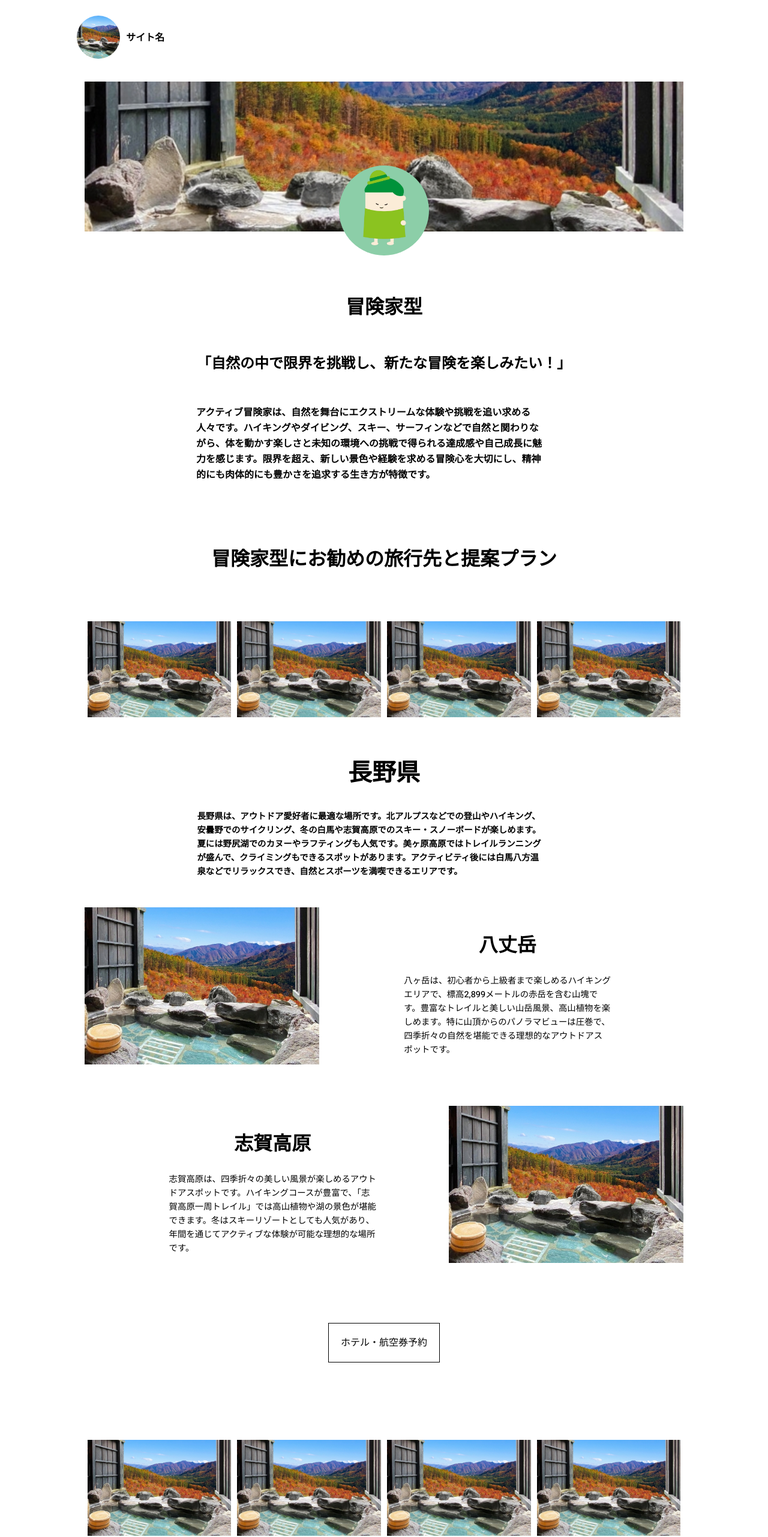
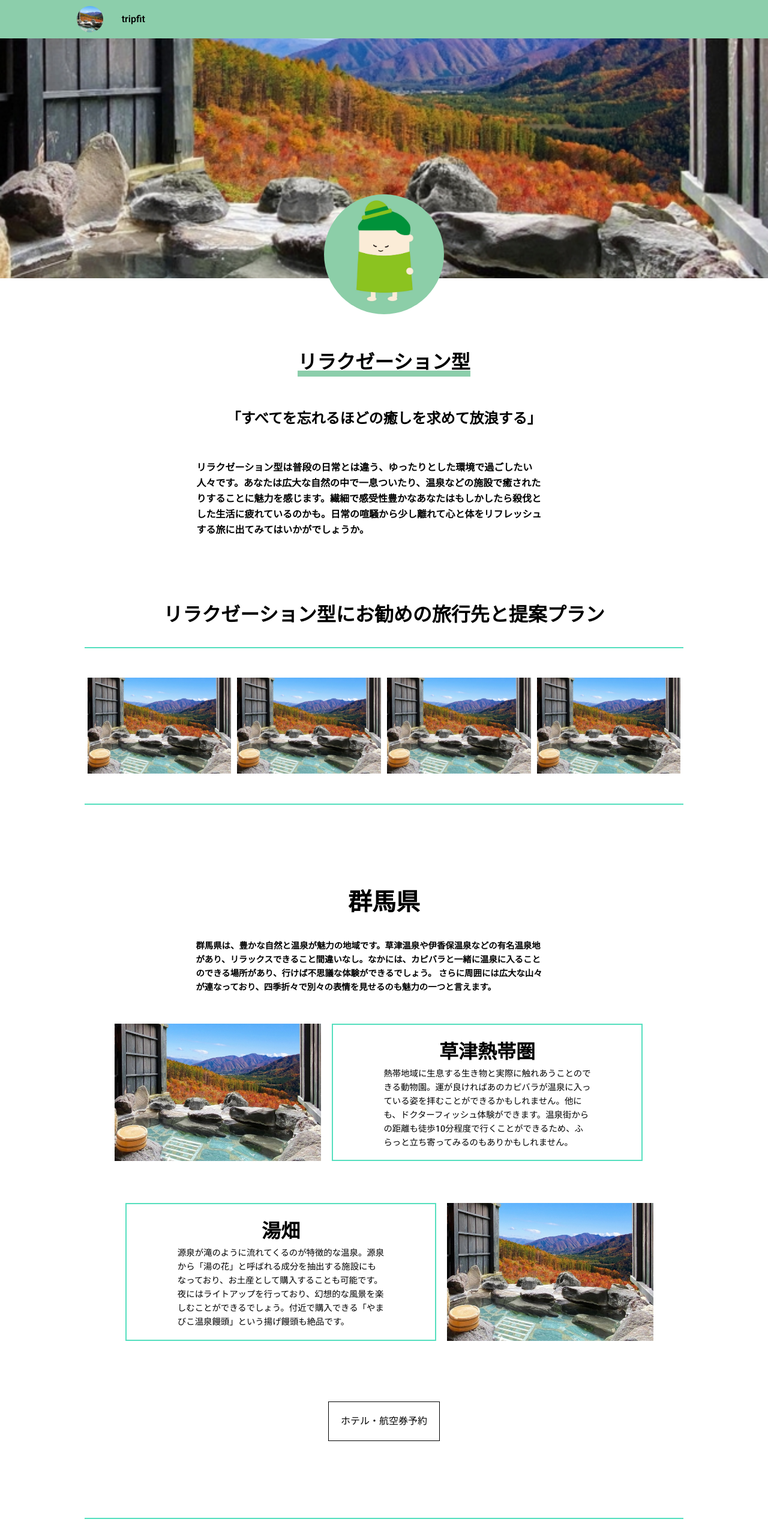
Before and after one commit to winc1980/2024-summer-hackathon-team-keita, a plain HTML site: page tripanswer3.html in a window 1280 px wide. Shown: the top 2563 px of the page at 60% size. Drawn offline with Linux system fonts and the light colour scheme; some packages are replaced by stand-ins of ours.

Commit message:
editfile

```diff
--- a/tripanswer3.css
+++ b/tripanswer3.css
@@ -23,18 +23,20 @@ body * {
 }
 
 header {
-  padding: 2% 10%;
+  padding: 0 10%;
   display: flex;
+  background-color: rgba(140, 206, 171);
 }
 header a {
   text-decoration: none;
-  margin-left: 1%;
+  margin-left: 3%;
   font-size: 100%;
   font-weight: 600;
   color: black;
   margin-top: auto;
   margin-bottom: auto;
 }
+
 header img {
   width: 100%;
   height: 100%;
@@ -43,17 +45,17 @@ header img {
   object-fit: cover;
 }
 header div {
-  height: 72px;
-  width: 72px;
+  height: 44px;
+  width: 44px;
+  margin: 1% 0;
 }
 
 .top-section {
-  margin-top: 1%;
   margin-bottom: 8%;
 }
 
 .top-section__collage {
-  height: 250px;
+  height: 400px;
   z-index: 1;
   position: relative;
   align-items: center;
@@ -68,12 +70,12 @@ header div {
 }
 
 .top-section__collage__icon {
-  width: 150px;
-  height: 150px;
+  width: 200px;
+  height: 200px;
   border-radius: 50%;
   top: 50%;
   left: 50%;
-  transform: translate(-50%, 10%);
+  transform: translate(-50%, 30%);
   z-index: 5;
   position: absolute;
 }
@@ -92,7 +94,22 @@ header div {
   padding-top: 5%;
   font-size: 200%;
   font-weight: 600;
+  /*text-decoration-line: underline;
+  text-decoration-color: #07b919;*/
+  display: inline-block;
+  position: relative;
 }
+
+h1::after {
+  content: "";
+  position: absolute;
+  bottom: 0px;
+  left: 0;
+  width: 100%;
+  border-bottom: 10px solid #8cceab;
+  z-index: -1;
+}
+
 .top-section__textwrapper .top-section__textwrapper__catchphrase {
   font-size: 150%;
   margin-top: 5%;
@@ -131,8 +148,12 @@ header div {
 h2 {
   font-size: 200%;
   font-weight: 900;
-  margin-bottom: 8%;
   text-align: center;
+}
+
+.visitingplacewrapper__flexbox__textbox {
+  width: auto;
+  border: solid 2px #55dfbe;
 }
 
 .planningpage__img-wrapper {
@@ -141,6 +162,9 @@ h2 {
   width: 100%;
   margin-top: 3%;
   margin-bottom: 3%;
+  border-bottom: 2px solid #55dfbe;
+  border-top: 2px solid #55dfbe;
+  padding: 5% 0;
 }
 .planningpage__img-wrapper img {
   width: 24%;
@@ -161,6 +185,7 @@ h2 {
 }
 
 .visitingplace__ttl {
+  margin-top: 10%;
   text-align: center;
   font-size: 250%;
   font-weight: 600;
@@ -185,6 +210,8 @@ h2 {
   display: flex;
   justify-content: space-between;
   padding-bottom: 7%;
+  width: 90%;
+  margin: 0 auto;
 }
 .visitingplacewrapper__flexbox img {
   width: 100%;
@@ -200,23 +227,38 @@ h2 {
 
 .visitingplacewrapper__flexbox__textbox {
   width: 150%;
-  margin-left: 2%;
+
   justify-content: center;
   align-items: center;
   display: flex;
   flex-direction: column;
+  padding: 2% 0;
 }
 
 .visitingplacewrapper__flexbox__textbox__ttl {
   font-size: 200%;
   font-weight: 600;
-  padding: 4% 0;
 }
 
 .visitingplacewrapper__flexbox__textbox__txt {
   font-size: 90%;
   font-weight: 500;
   max-width: 600px;
+}
+
+.head {
+  margin-left: 2%;
+  margin-right: 2%;
+}
+
+.foot {
+  margin-right: 2%;
+  margin-left: 2%;
+}
+
+.visitingplace__colorbox {
+  /* background-color: #8cceab; */
+  /*background-color: #d6f3e4;*/
 }
 
 .planningpage {
--- a/tripanswer3.html
+++ b/tripanswer3.html
@@ -23,24 +23,24 @@
       <div>
         <img src="img/dummy.jpg" alt="logo" />
       </div>
-      <a href="">サイト名</a>
+      <a href="">tripfit</a>
     </header>
     <section class="top-section">
+      <div class="top-section__collage">
+        <img src="img/dummy.jpg" alt="collage" />
+        <div class="top-section__collage__icon">
+          <img src="img/relax.jpg" alt="dummy" />
+        </div>
+      </div>
       <div class="l-container">
-        <div class="top-section__collage">
-          <img src="img/dummy.jpg" alt="collage" />
-          <div class="top-section__collage__icon">
-            <img src="img/relax.jpg" alt="dummy" />
-          </div>
-        </div>
         <div class="top-section__textwrapper">
-          <h1>冒険家型</h1>
+          <h1>リラクゼーション型</h1>
           <!--本当にhタグか-->
           <p class="top-section__textwrapper__catchphrase">
-            「自然の中で限界を挑戦し、新たな冒険を楽しみたい！」
+            「すべてを忘れるほどの癒しを求めて放浪する」
           </p>
           <p class="top-section__textwrapper__txt">
-            アクティブ冒険家は、自然を舞台にエクストリームな体験や挑戦を追い求める<br />人々です。ハイキングやダイビング、スキー、サーフィンなどで自然と関わりな<br />がら、体を動かす楽しさと未知の環境への挑戦で得られる達成感や自己成長に魅<br />力を感じます。限界を超え、新しい景色や経験を求める冒険心を大切にし、精神<br />的にも肉体的にも豊かさを追求する生き方が特徴です。
+            リラクゼーション型は普段の日常とは違う、ゆったりとした環境で過ごしたい<br />人々です。あなたは広大な自然の中で一息ついたり、温泉などの施設で癒された<br />りすることに魅力を感じます。繊細で感受性豊かなあなたはもしかしたら殺伐と<br />した生活に疲れているのかも。日常の喧騒から少し離れて心と体をリフレッシュ<br />する旅に出てみてはいかがでしょうか。
           </p>
         </div>
       </div>
@@ -49,7 +49,7 @@
     <section class="planningpage">
       <div class="l-container">
         <!--クラス名を適切に直せ-->
-        <h2>冒険家型にお勧めの旅行先と提案プラン</h2>
+        <h2>リラクゼーション型にお勧めの旅行先と提案プラン</h2>
         <div class="visitingplacewrapper">
           <div class="planningpage__img-wrapper">
             <img src="img/dummy.jpg" alt="dummy" />
@@ -65,31 +65,86 @@
             />
             <img src="img/dummy.jpg" alt="dummy" />
           </div>
-          <p class="visitingplace__ttl">長野県</p>
+          <div class="visitingplace__colorbox">
+            <p class="visitingplace__ttl">群馬県</p>
+            <p class="visitingplace__txt">
+              群馬県は、豊かな自然と温泉が魅力の地域です。草津温泉や伊香保温泉などの有名温泉地<br />があり、リラックスできること間違いなし。なかには、カピバラと一緒に温泉に入ること<br />のできる場所があり、行けば不思議な体験ができるでしょう。
+              さらに周囲には広大な山々<br />が連なっており、四季折々で別々の表情を見せるのも魅力の一つと言えます。
+            </p>
+
+            <div class="visitingplacewrapper__flexboxwrapper">
+              <div class="visitingplacewrapper__flexbox">
+                <div class="visitingplacewrapper__flexbox__img">
+                  <img src="img/dummy.jpg" alt="dummy" />
+                </div>
+                <div class="visitingplacewrapper__flexbox__textbox head">
+                  <p class="visitingplacewrapper__flexbox__textbox__ttl">
+                    草津熱帯圏
+                  </p>
+                  <p class="visitingplacewrapper__flexbox__textbox__txt">
+                    熱帯地域に生息する生き物と実際に触れあうことので<br />きる動物園。運が良ければあのカピバラが温泉に入っ<br />ている姿を拝むことができるかもしれません。他に<br />も、ドクターフィッシュ体験ができます。温泉街から<br />の距離も徒歩10分程度で行くことができるため、ふ<br />らっと立ち寄ってみるのもありかもしれません。
+                  </p>
+                </div>
+              </div>
+              <div class="visitingplacewrapper__flexbox">
+                <div class="visitingplacewrapper__flexbox__textbox foot">
+                  <p class="visitingplacewrapper__flexbox__textbox__ttl">
+                    湯畑
+                  </p>
+                  <p class="visitingplacewrapper__flexbox__textbox__txt">
+                    源泉が滝のように流れてくるのが特徴的な温泉。源泉<br />から「湯の花」と呼ばれる成分を抽出する施設にも<br />なっており、お土産として購入することも可能です。<br />夜にはライトアップを行っており、幻想的な風景を楽<br />しむことができるでしょう。付近で購入できる「やま<br />びこ温泉饅頭」という揚げ饅頭も絶品です。
+                  </p>
+                </div>
+                <div class="visitingplacewrapper__flexbox__img">
+                  <img src="img/dummy.jpg" alt="dummy" />
+                </div>
+              </div>
+            </div>
+            <div class="button">
+              <a href="">ホテル・航空券予約</a>
+            </div>
+          </div>
+        </div>
+        <div class="visitingplacewrapper">
+          <div class="planningpage__img-wrapper">
+            <img src="img/dummy.jpg" alt="dummy" />
+            <img
+              src="img/dummy.jpg"
+              class="planningpage__img-wrapper__imgcenterleft"
+              alt="dummy"
+            />
+            <img
+              src="img/dummy.jpg"
+              class="planningpage__img-wrapper__imgcenterright"
+              alt="dummy"
+            />
+            <img src="img/dummy.jpg" alt="dummy" />
+          </div>
+          <p class="visitingplace__ttl">和歌山県</p>
           <p class="visitingplace__txt">
-            長野県は、アウトドア愛好者に最適な場所です。北アルプスなどでの登山やハイキング、<br />安曇野でのサイクリング、冬の白馬や志賀高原でのスキー・スノーボードが楽しめます。<br />夏には野尻湖でのカヌーやラフティングも人気です。美ヶ原高原ではトレイルランニング<br />が盛んで、クライミングもできるスポットがあります。アクティビティ後には白馬八方温<br />泉などでリラックスでき、自然とスポーツを満喫できるエリアです。
+            和歌山県は、豊かな自然と歴史的な癒しスポットが魅力です。白浜温泉や勝浦温泉などの<br />有名温泉地で心身をリラックスでき、青く美しい海岸線が広がる白浜エリアは、静かな時<br />間を過ごすのに最適です。また、熊野古道の神秘的な森を歩くことで、自然の中で心を落<br />ち着け、精神的な癒しを得ることができます。
           </p>
           <div class="visitingplacewrapper__flexboxwrapper">
             <div class="visitingplacewrapper__flexbox">
               <div class="visitingplacewrapper__flexbox__img">
                 <img src="img/dummy.jpg" alt="dummy" />
               </div>
-              <div class="visitingplacewrapper__flexbox__textbox">
+              <div class="visitingplacewrapper__flexbox__textbox head">
                 <p class="visitingplacewrapper__flexbox__textbox__ttl">
-                  八丈岳
+                  白浜温泉
                 </p>
                 <p class="visitingplacewrapper__flexbox__textbox__txt">
-                  八ヶ岳は、初心者から上級者まで楽しめるハイキング<br />エリアで、標高2,899メートルの赤岳を含む山塊で<br />す。豊富なトレイルと美しい山岳風景、高山植物を楽<br />しめます。特に山頂からのパノラマビューは圧巻で、<br />四季折々の自然を堪能できる理想的なアウトドアス<br />ポットです。
+                  白浜温泉は1300年以上の歴史を持つ、日本三古湯の一つ<br />として知られています。泉質は肌に優しく、リラックス<br />効果が高いと評判です。白浜の美しい海岸線と温泉が融<br />合し、開放的な景色を楽しみながら心身を癒せます。ま<br />た、周辺にはアドベンチャーワールドや白良浜があり、<br />観光とリラックスの両方を楽しめる魅力的な温泉地です。
                 </p>
               </div>
             </div>
             <div class="visitingplacewrapper__flexbox">
-              <div class="visitingplacewrapper__flexbox__textbox">
+              <div class="visitingplacewrapper__flexbox__textbox foot">
                 <p class="visitingplacewrapper__flexbox__textbox__ttl">
-                  志賀高原
+                  熊野古道
                 </p>
                 <p class="visitingplacewrapper__flexbox__textbox__txt">
-                  志賀高原は、四季折々の美しい風景が楽しめるアウト<br />ドアスポットです。ハイキングコースが豊富で、「志<br />賀高原一周トレイル」では高山植物や湖の景色が堪能<br />できます。冬はスキーリゾートとしても人気があり、<br />年間を通じてアクティブな体験が可能な理想的な場所<br />です。
+                  熊野古道は、古代からの巡礼路で、歴史と自然が融合<br />した神秘的な場所です。美しい森林や川沿いの道を歩<br />きながら、熊野三山などの神社を巡ることで、心身と<br />もに癒されます。ユネスコ世界遺産にも登録されてお<br />り、文化的価値も高いです。
                 </p>
               </div>
               <div class="visitingplacewrapper__flexbox__img">
@@ -116,82 +171,31 @@
             />
             <img src="img/dummy.jpg" alt="dummy" />
           </div>
-          <p class="visitingplace__ttl">北海道</p>
+          <p class="visitingplace__ttl">フィンランド</p>
           <p class="visitingplace__txt">
-            北海道は、アウトドア好きに最適な県です。夏には大雪山系や知床でのトレッキング、釧<br />路湿原でのカヤックなどが楽しめ、冬にはニセコや富良野でスキーやスノーボードが人気<br />です。広大な自然の中で、四季折々の美しい風景や野生動物を観察しながら、アクティブ<br />な体験ができる場所です。北海道は、自然を満喫しつつ様々なアウトドアアクティビティ<br />を楽しめる理想的なエリアです。
+            フィンランドは、リラックスの象徴ともいえる自然とサウナ文化が魅力です。澄んだ空気<br />と豊かな森、湖に囲まれた静かな環境で、心身を癒せます。特に、フィンランド式サウナ<br />である温かいサウナと冷たい湖での交互浴は、リラクゼーション効果が抜群です。また、<br />北極圏のオーロラや白夜も非日常的な静けさを提供し、心を落ち着ける体験ができます。
           </p>
           <div class="visitingplacewrapper__flexboxwrapper">
             <div class="visitingplacewrapper__flexbox">
               <div class="visitingplacewrapper__flexbox__img">
                 <img src="img/dummy.jpg" alt="dummy" />
               </div>
-              <div class="visitingplacewrapper__flexbox__textbox">
+              <div class="visitingplacewrapper__flexbox__textbox head">
                 <p class="visitingplacewrapper__flexbox__textbox__ttl">
-                  八丈岳
+                  アマルフィ海岸
                 </p>
                 <p class="visitingplacewrapper__flexbox__textbox__txt">
-                  釧路湿原は、日本最大の湿原で、貴重な動植物が生息する自然の宝庫です。特にタンチョウなどの野鳥観察が人気で、釧路川ではカヌーやカヤックが楽しめます。静かな湿原の中でハイキングやボート体験を通じて自然と触れ合い、リフレッシュできるスポットです。四季折々の風景が楽しめ、アウトドア好きには最適な場所となっています。
+                  アマルフィ海岸は、リラックスできる絶景リゾートと<br />して知られています。紺碧の地中海を望む美しい海岸<br />線と、色彩豊かな家々が斜面に広がる風景が壮観で<br />す。静かなビーチや海辺のカフェでゆったりと過ご<br />し、新鮮な魚介やレモンを使った地元料理も楽しめま<br />す。美しい自然と穏やかな雰囲気が、心身を癒してく<br />れる場所です。
                 </p>
               </div>
             </div>
             <div class="visitingplacewrapper__flexbox">
-              <div class="visitingplacewrapper__flexbox__textbox">
+              <div class="visitingplacewrapper__flexbox__textbox foot">
                 <p class="visitingplacewrapper__flexbox__textbox__ttl">
-                  志賀高原
+                  カプリ島
                 </p>
                 <p class="visitingplacewrapper__flexbox__textbox__txt">
-                  志賀高原は、四季折々の美しい風景が楽しめるアウトドアスポットです。ハイキングコースが豊富で、「志<br />賀高原一周トレイル」では高山植物や湖の景色が堪能できます。冬はスキーリゾートとしても人気があり、<br />年間を通じてアクティブな体験が可能な理想的な場所<br />です。
-                </p>
-              </div>
-              <div class="visitingplacewrapper__flexbox__img">
-                <img src="img/dummy.jpg" alt="dummy" />
-              </div>
-            </div>
-          </div>
-          <div class="button">
-            <a href="">ホテル・航空券予約</a>
-          </div>
-        </div>
-        <div class="visitingplacewrapper">
-          <div class="planningpage__img-wrapper">
-            <img src="img/dummy.jpg" alt="dummy" />
-            <img
-              src="img/dummy.jpg"
-              class="planningpage__img-wrapper__imgcenterleft"
-              alt="dummy"
-            />
-            <img
-              src="img/dummy.jpg"
-              class="planningpage__img-wrapper__imgcenterright"
-              alt="dummy"
-            />
-            <img src="img/dummy.jpg" alt="dummy" />
-          </div>
-          <p class="visitingplace__ttl">ニュージーランド</p>
-          <p class="visitingplace__txt">
-            ニュージーランドはアウトドア愛好者に最適な地です。北島と南島には、雄大な山々や美<br />しい湖、壮麗な海岸線があります。トンガリロ国立公園やミルフォードトラックなどでの<br />ハイキング、マウンテンバイクやカヤックなど、多彩なアクティビティが楽しめます。自<br />然の美しさと冒険が融合した理想的な場所です。
-          </p>
-          <div class="visitingplacewrapper__flexboxwrapper">
-            <div class="visitingplacewrapper__flexbox">
-              <div class="visitingplacewrapper__flexbox__img">
-                <img src="img/dummy.jpg" alt="dummy" />
-              </div>
-              <div class="visitingplacewrapper__flexbox__textbox">
-                <p class="visitingplacewrapper__flexbox__textbox__ttl">
-                  トンガリロ国立公園
-                </p>
-                <p class="visitingplacewrapper__flexbox__textbox__txt">
-                  トンガリロ国立公園は、ニュージーランドの北島に位<br />置し、火山地帯の美しい景観が特徴です。活火山のル<br />アペフ山やナウルホエ山を含み、トンガリロ・アルパ<br />イン・クロッシングなどの人気トレッキングコースが<br />あります。ユネスコの世界遺産にも登録され、自然と<br />文化が融合した絶景のスポットです。
-                </p>
-              </div>
-            </div>
-            <div class="visitingplacewrapper__flexbox">
-              <div class="visitingplacewrapper__flexbox__textbox">
-                <p class="visitingplacewrapper__flexbox__textbox__ttl">
-                  ミルフォードトラック
-                </p>
-                <p class="visitingplacewrapper__flexbox__textbox__txt">
-                  ミルフォードトラックはニュージーランド南島のフィ<br />ヨルドランド国立公園にある約53キロのハイキング<br />コースで、「世界で最も美しいトレック」と言われま<br />す。山々や滝、湖など多彩な自然景観を楽しみなが<br />ら、4日間の冒険が堪能できます。
+                  カプリ島は、リラックスに最適な静かな楽園です。青<br />の洞窟などの自然の美しさが魅力で、透き通る海と青<br />い空が心を落ち着けます。穏やかなビーチでのんびり<br />過ごし、地元のレモンを使った料理やカクテルを味わ<br />うことで、贅沢なひとときを満喫できます。島内の小<br />道を散策しながら、優雅な風景を楽しむことができます。
                 </p>
               </div>
               <div class="visitingplacewrapper__flexbox__img">
```
Also changed, not shown: tripanswer1.html (+1 -1 lines), tripanswer2.html (+11 -11 lines), tripanswer4.html (+22 -26 lines).
